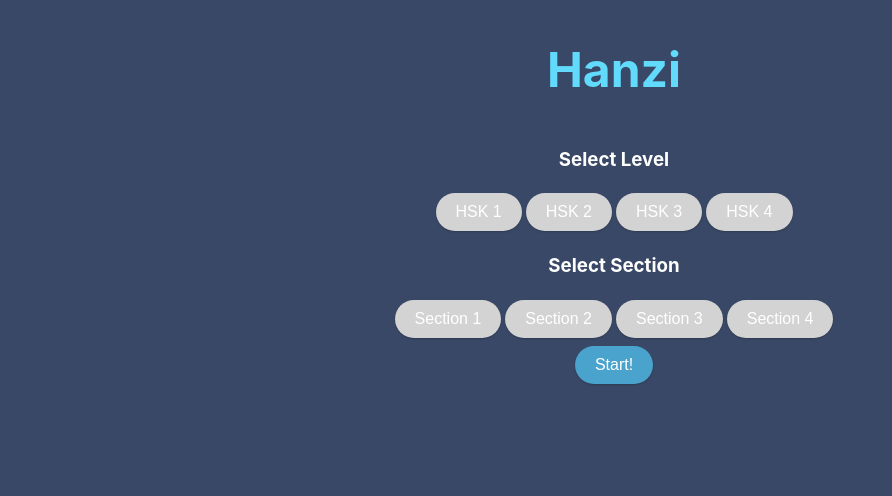
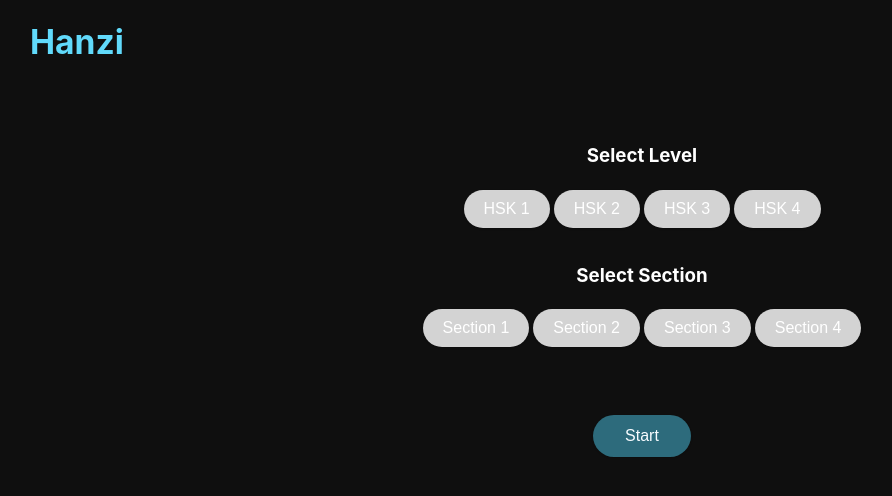
Before and after one commit to schofield-paul/hanzi, a React (Create React App) app: page / in a window 1280 px wide. Shown: the top 496 px of the page, without its empty margins (26-918 px from the left). Built offline with nearby package versions, Linux system fonts and the light colour scheme.

Commit message:
homepage and application page styling

```diff
--- a/src/components/cards/Card.tsx
+++ b/src/components/cards/Card.tsx
@@ -55,14 +55,14 @@ const Card = ({ data }) => {
 
   return (
     <>
-      <div className="pair-1">
-        <p>{data[currentIndex].english}</p>
-        <button onClick={showNextPair}>Next Pair</button>
+      <p>{data[currentIndex].english}</p>
+      <div className="pair-container">
+        <div className="pair-1">
+          <div ref={characterTargetRef}></div>
+        </div>
       </div>
-      <div className="pair-2">
-        <div ref={characterTargetRef}></div>
-        <button onClick={() => animateCharacter(0)}>Animate</button>
-      </div>
+      <button onClick={() => animateCharacter(0)}>Animate</button>
+      <button onClick={showNextPair}>Next Pair</button>
     </>
   );
 };
--- a/src/components/cards/card.css
+++ b/src/components/cards/card.css
@@ -1,19 +1,25 @@
-.pair-1,
-.pair-2 {
+.pair-container {
   display: flex;
   flex-direction: column;
   align-items: center;
   justify-content: center;
-  background-color: #69a4b4;
+  background-color: #282c34;
   margin: 1rem;
   padding: 1rem;
   width: 300px;
-  height: 150px;
-  border: 1px solid #000;
+  border: 1px solid #ffffff;
+}
+
+.pair-1 {
+  display: flex;
+  flex-direction: column;
+  align-items: center;
+  justify-content: center;
+  margin-top: 1rem;
 }
 
 .pair-1 button {
-  margin-top: auto;
+  margin-top: 0.5rem;
 }
 
 .pair-2 button {
--- a/src/pages/Application/ApplicationPage.module.css
+++ b/src/pages/Application/ApplicationPage.module.css
@@ -2,5 +2,28 @@ h1 {
   margin: 0;
   padding-top: 2.5rem;
   color: #61dafb;
-  font-size: 3rem;
+  font-size: 2rem;
 }
+
+.contentContainer {
+  display: flex;
+  flex-direction: column;
+  align-items: center;
+  background-color: #0f0f0f;
+  color: white;
+}
+
+pre {
+  background-color: #282c34;
+  color: #61dafb;
+  padding: 1rem;
+  border-radius: 5px;
+  margin: 1rem;
+  margin-top: 4rem;
+}
+
+hr {
+  width: 100%;
+  margin-top: 15rem;
+  border: 1px solid #61dafb;
+}
--- a/src/pages/Application/ApplicationPage.tsx
+++ b/src/pages/Application/ApplicationPage.tsx
@@ -10,13 +10,14 @@ export default function Application() {
   const { data } = location.state || {};
 
   return (
-    <div>
+    <div className={classNames(style.contentContainer)}>
       <h1 className={classNames(style.h1)}>App</h1>
       {data ? (
         <>
           <Card data={data} />
+          <hr />
+
           <h3>Raw Data</h3>
-
           <pre>{JSON.stringify(data, null, 2)}</pre>
         </>
       ) : (
--- a/src/pages/Homepage/HomePage.module.css
+++ b/src/pages/Homepage/HomePage.module.css
@@ -1,14 +1,17 @@
-.h1 {
+h1 {
   margin: 0;
-  padding-top: 5rem;
+  padding-top: 1.3rem;
   color: #61dafb;
-  font-size: 3rem;
+  font-size: 2.1rem;
+  display: flex;
+  align-content: flex-start;
 }
 
 .app {
-  text-align: center;
-  background-color: #394866;
+  text-align: left;
+  background-color: #0f0f0f;
   color: white;
   min-height: 100vh;
   padding-bottom: 20px;
+  padding-left: 3.5rem;
 }
--- a/src/pages/Selection/SelectionPage.module.css
+++ b/src/pages/Selection/SelectionPage.module.css
@@ -2,33 +2,18 @@
   display: flex;
   flex-direction: column;
   align-items: center;
-  margin-top: 30px;
+  margin-top: 50px;
 }
 
 .color {
   background-color: #d35c00;
 }
 
-.btn {
-  background-color: #61dafb;
+.startButton {
+  background-color: #2d6b7c;
   border: none;
-  color: #282c34;
-  padding: 12px 24px;
-  text-align: center;
-  text-decoration: none;
-  display: inline-block;
-  font-size: 16px;
-  margin: 8px 4px;
-  cursor: pointer;
-  border-radius: 4px;
-  transition: background-color 0.3s ease;
-}
-
-.startBtn {
-  background-color: #33abcd;
-  border: none;
-  color: #282c34;
-  padding: 15px 32px;
+  color: #f8fcff;
+  padding: 12px 32px;
   text-align: center;
   text-decoration: none;
   display: inline-block;
@@ -43,3 +28,10 @@
   min-width: 15rem;
   justify-content: space-between;
 }
+
+.selectPrompts {
+  display: flex;
+  flex-direction: column;
+  align-items: center;
+  margin-top: 2rem;
+}
--- a/src/pages/Selection/SelectionPage.tsx
+++ b/src/pages/Selection/SelectionPage.tsx
@@ -49,7 +49,7 @@ export default function Selections() {
   return (
     <div className={classNames(style.contentContainer)}>
       <div>
-        <h3>Select Level</h3>
+        <h3 className={classNames(style.selectPrompts)}>Select Level</h3>
         <div className={classNames(style.dropdownContent)}>
           {[1, 2, 3, 4].map((level) => (
             <button
@@ -65,7 +65,7 @@ export default function Selections() {
         </div>
       </div>
       <div>
-        <h3>Select Section</h3>
+        <h3 className={classNames(style.selectPrompts)}>Select Section</h3>
         <div className={classNames(style.dropdownContent)}>
           {["1", "2", "3", "4"].map((section) => (
             <button
@@ -82,10 +82,10 @@ export default function Selections() {
       </div>
       <button
         onClick={fetchData}
-        className="startBtn"
+        className={classNames(style.startButton)}
         disabled={!selectedLevel || !selectedSection}
       >
-        Start!
+        Start
       </button>
     </div>
   );
```
